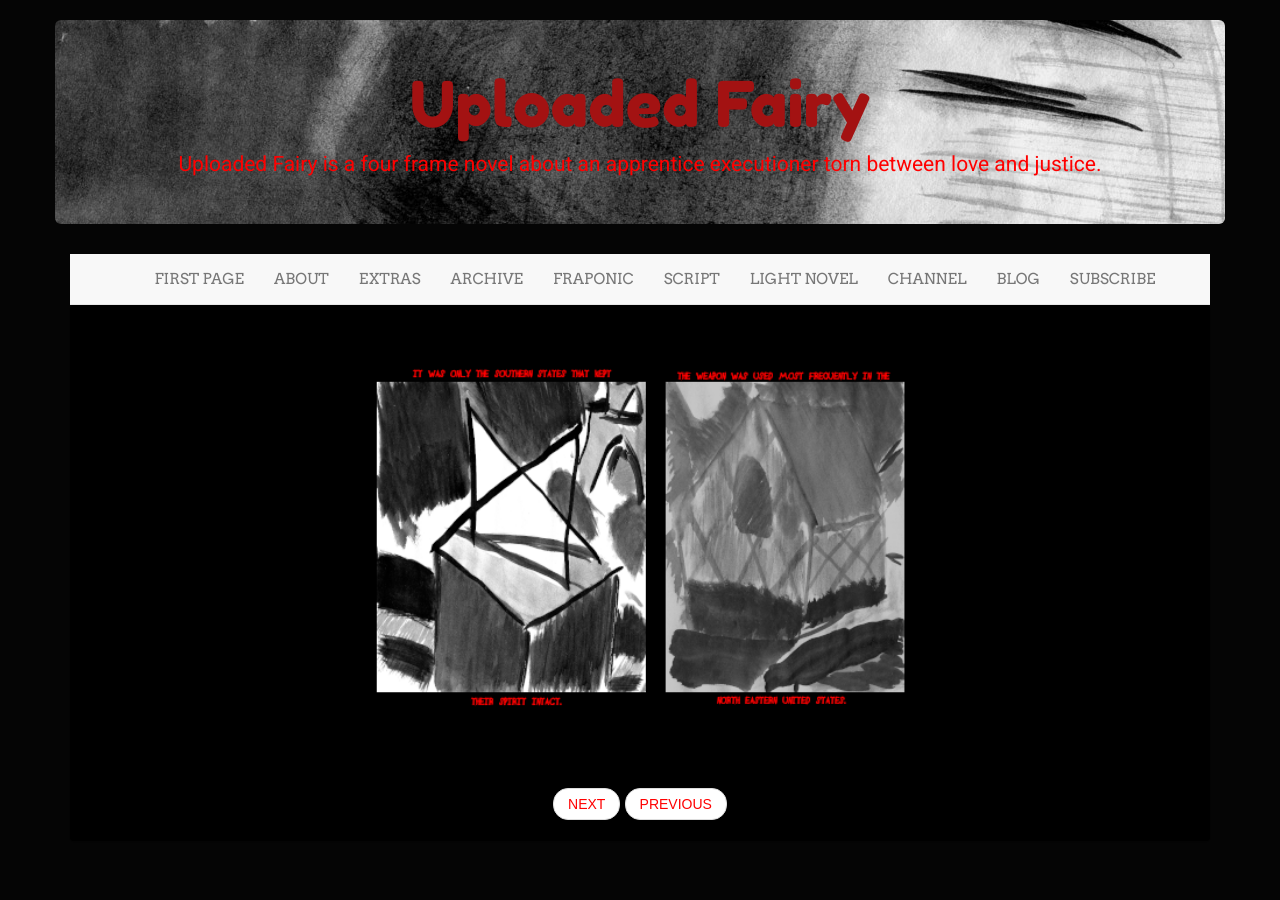
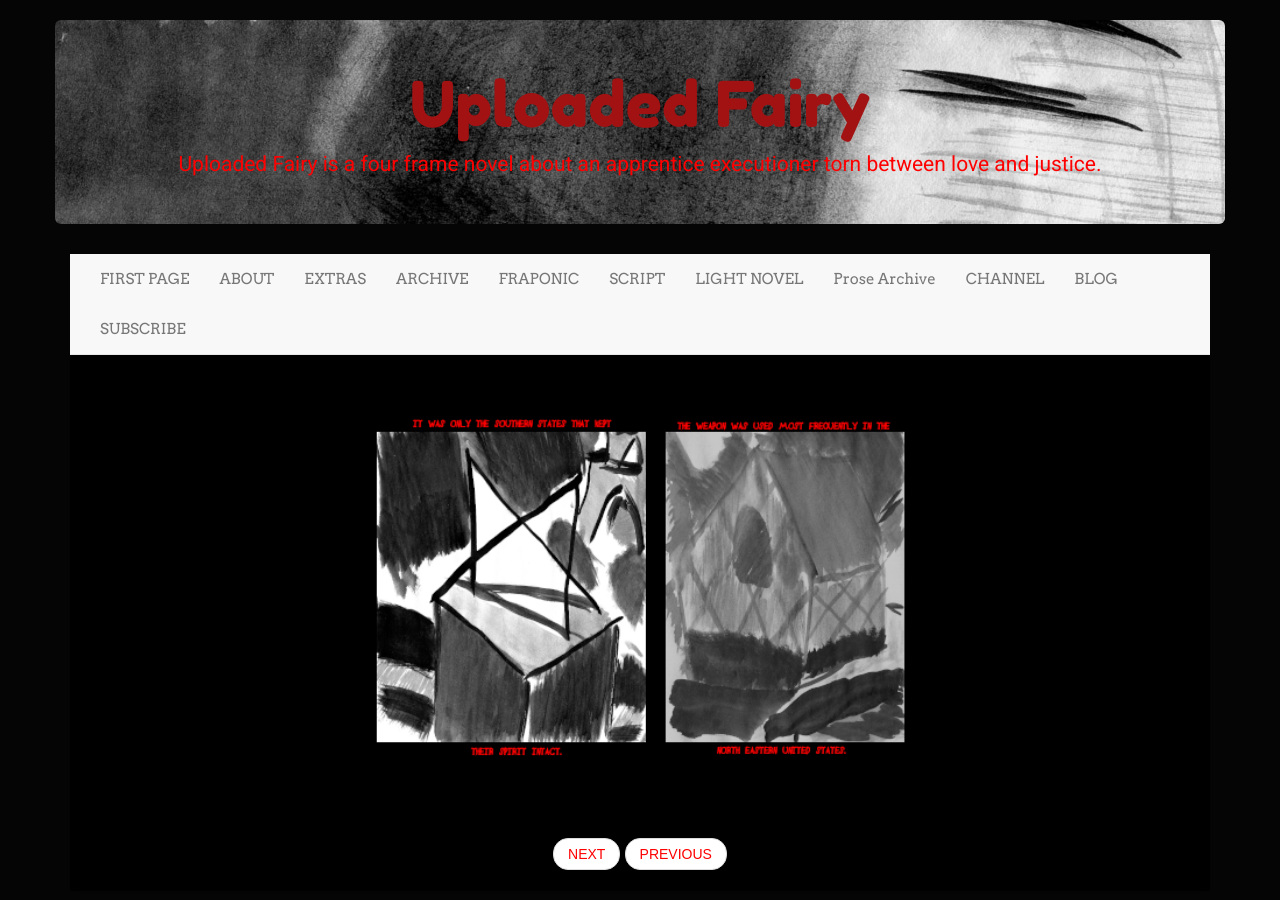
Before and after one commit to LWFlouisa/UploadedFairy, a Jekyll site: the page built from _posts/2021-08-07-page4.md, in a window 1280 px wide. Built offline with Jekyll 4.4.1, drawn with Linux system fonts in a browser that asks for light colours; nearby versions of some CDN libraries.

Commit message:
Update navigation.html

```diff
--- a/_includes/navigation.html
+++ b/_includes/navigation.html
@@ -19,6 +19,7 @@
                 <li><a href={{ site.url }}/fraponic>FRAPONIC</a></li>
                 <li><a href={{ site.url }}/script>SCRIPT</a></li>
                 <li><a href={{ site.url }}Book/novel.html>LIGHT NOVEL</a></li>
+                <li><a href="https://lwflouisa.github.io/WritingArchive/">Prose Archive</a></li>
                 <li><a href="https://video.ploud.jp/video-channels/mytalkshow">CHANNEL</a></li>
                 <li><a href="https://redserpentessays.thecomicstrip.org/">BLOG</b>
                 <li><a href={{ site.urk }}feed.xml>SUBSCRIBE</li>
```
